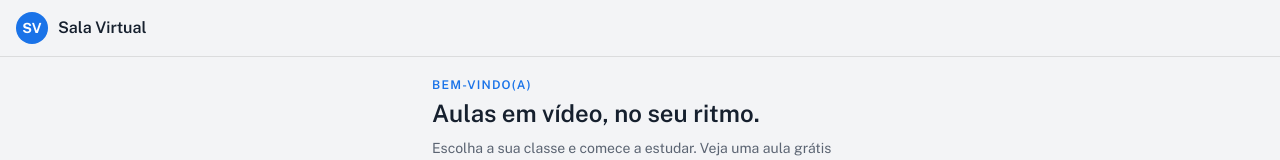
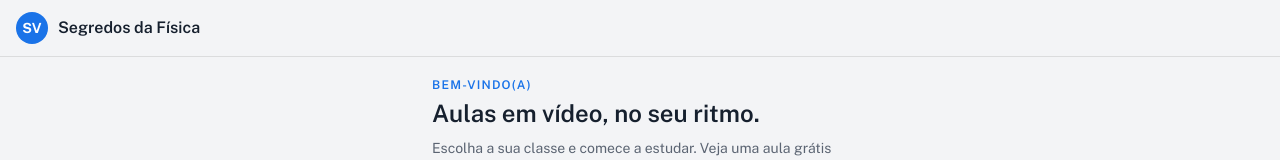
Before and after one commit to dicleriomanhik-cyber/sala-virtual, a React (Vite) app in the folder frontend/: page / in a window 1280 px wide. Shown: the top 160 px of the page. Built offline with nearby package versions, Linux system fonts and the light colour scheme; no server answers.

Commit message:
Update Header.jsx

```diff
--- a/frontend/src/components/Header.jsx
+++ b/frontend/src/components/Header.jsx
@@ -10,7 +10,7 @@ export default function Header({ config, direita }) {
           </div>
         )}
         <span className="font-display text-base font-semibold text-[var(--cream)]">
-          {config?.nome_escola || 'Sala Virtual'}
+          {config?.nome_escola || 'Segredos da Física'}
         </span>
       </div>
       {direita}
```
